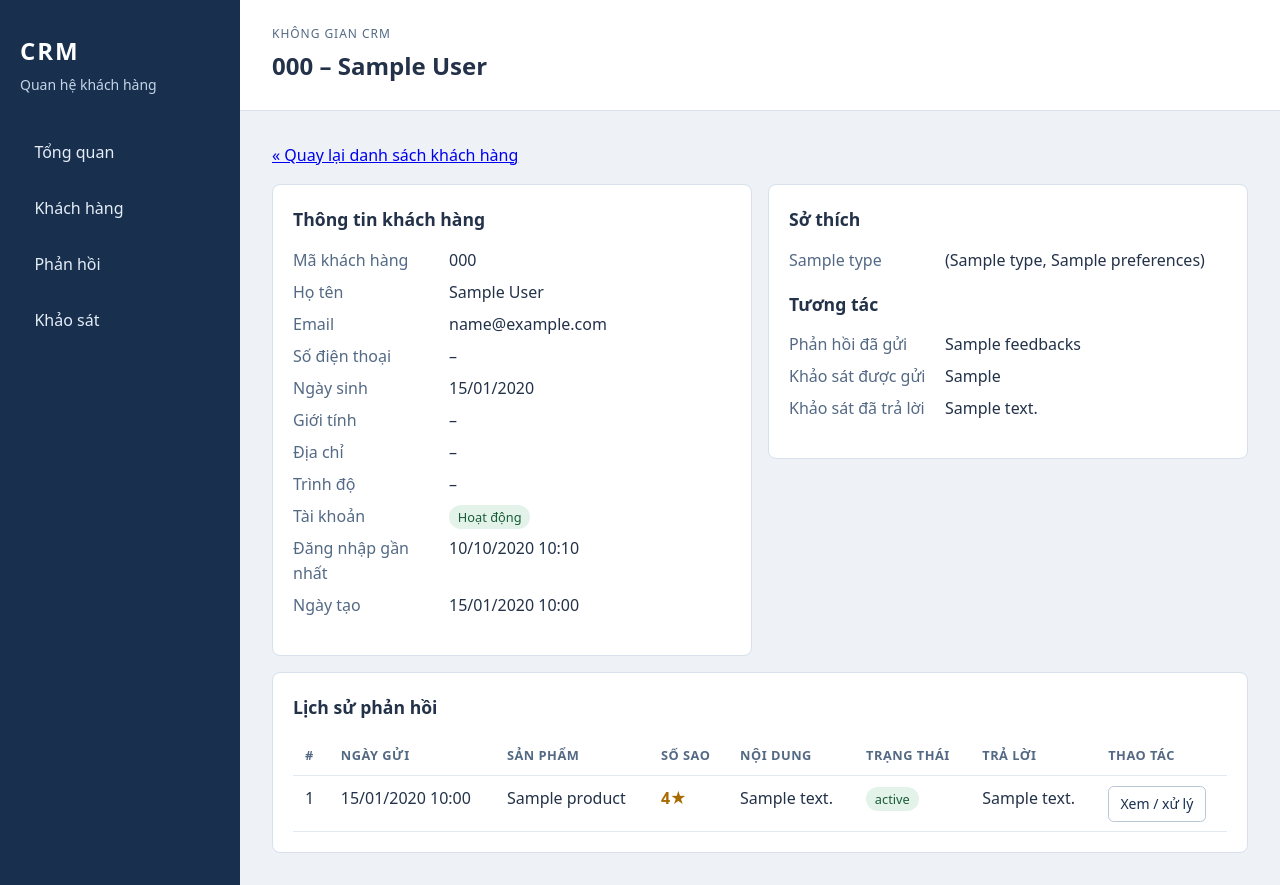
After one commit to KhimTran/crm_project, a Django app: template templates/customers/customer_detail.html in a window 1280 px wide. The commit adds this page. Run offline with Django 5.2, Linux system fonts and the light colour scheme; the template is opened without the code that fills it: most values are stand-ins (such as "Sample title", 1, 10 or a date in 2020).

Commit message:
feat(tv4): add customer detail page and read-only access for customer service
Co-Authored-By: Claude Opus 5.5 <noreply@anthropic.com>

```diff
--- a/apps/customers/urls.py
+++ b/apps/customers/urls.py
@@ -6,6 +6,7 @@ app_name = "customers"
 urlpatterns = [
     path("", views.customer_list, name="list"),
     path("new/", views.customer_create, name="create"),
+    path("<int:customer_id>/", views.customer_detail, name="detail"),
     path("<int:customer_id>/lock/", views.customer_lock, name="lock"),
     path("<int:customer_id>/unlock/", views.customer_unlock, name="unlock"),
     path("<int:customer_id>/delete/", views.customer_delete, name="delete"),
--- a/static/css/crm_customers.css
+++ b/static/css/crm_customers.css
@@ -32,4 +32,6 @@
 .crm-filter { display: grid; grid-template-columns: repeat(auto-fit, minmax(11rem, 1fr)); gap: .75rem 1rem; align-items: end; margin-bottom: 1rem; }
 .crm-filter .crm-field select, .crm-filter .crm-field input { width: 100%; }
 .crm-btn-sm { padding: .35rem .7rem; font-size: .875rem; white-space: nowrap; }
+.crm-section { margin-top: 1rem; }
+.crm-section h2, .crm-card h2 { margin-top: 0; font-size: 1.1rem; }
 @media (max-width: 760px) { .crm-form-grid { grid-template-columns: minmax(0, 1fr); } }
--- /dev/null
+++ b/templates/customers/customer_detail.html
@@ -0,0 +1,97 @@
+{% extends "layouts/base_crm.html" %}
+{% load static %}
+{% block title %}{{ customer.customer_code }} – {{ customer.full_name }}{% endblock %}
+{% block page_title %}{{ customer.customer_code }} – {{ customer.full_name }}{% endblock %}
+{% block extra_css %}
+<link rel="stylesheet" href="{% static 'css/crm_customers.css' %}">
+<link rel="stylesheet" href="{% static 'css/crm_feedbacks.css' %}">
+{% endblock %}
+
+{% block content %}
+<div class="crm-toolbar">
+  <a href="{% url 'customers:list' %}">&laquo; Quay lại danh sách khách hàng</a>
+  {% if can_manage %}
+    <div class="crm-row-actions">
+      {% if customer.account.status == "ACTIVE" %}
+        <form method="post" action="{% url 'customers:lock' customer.customer_id %}">
+          {% csrf_token %}
+          <input type="hidden" name="from" value="detail">
+          <input type="text" name="reason" maxlength="255" placeholder="Lý do khóa" aria-label="Lý do khóa">
+          <button type="submit" class="crm-btn crm-btn-secondary">Khóa</button>
+        </form>
+      {% else %}
+        <form method="post" action="{% url 'customers:unlock' customer.customer_id %}">
+          {% csrf_token %}
+          <input type="hidden" name="from" value="detail">
+          <button type="submit" class="crm-btn crm-btn-secondary">Mở khóa</button>
+        </form>
+      {% endif %}
+      <a class="crm-btn crm-btn-danger" href="{% url 'customers:delete' customer.customer_id %}">Xóa</a>
+    </div>
+  {% endif %}
+</div>
+
+<div class="crm-feedback-grid">
+  <section class="crm-card" aria-labelledby="cus-info">
+    <h2 id="cus-info">Thông tin khách hàng</h2>
+    <dl class="crm-dl">
+      <dt>Mã khách hàng</dt><dd>{{ customer.customer_code }}</dd>
+      <dt>Họ tên</dt><dd>{{ customer.full_name }}</dd>
+      <dt>Email</dt><dd>{{ customer.account.email }}</dd>
+      <dt>Số điện thoại</dt><dd>{{ customer.phone|default:"–" }}</dd>
+      <dt>Ngày sinh</dt><dd>{{ customer.date_of_birth|date:"d/m/Y"|default:"–" }}</dd>
+      <dt>Giới tính</dt><dd>{{ customer.gender_label|default:"–" }}</dd>
+      <dt>Địa chỉ</dt><dd>{{ customer.address|default:"–" }}</dd>
+      <dt>Trình độ</dt><dd>{{ customer.playing_level_label|default:"–" }}</dd>
+      <dt>Tài khoản</dt>
+      <dd>{% if customer.account.status == "ACTIVE" %}<span class="crm-badge">Hoạt động</span>{% else %}<span class="crm-badge locked">Đã khóa</span>{% endif %}</dd>
+      <dt>Đăng nhập gần nhất</dt><dd>{{ customer.account.last_login|date:"d/m/Y H:i"|default:"Chưa đăng nhập" }}</dd>
+      <dt>Ngày tạo</dt><dd>{{ customer.created_at|date:"d/m/Y H:i" }}</dd>
+    </dl>
+  </section>
+
+  <section class="crm-card" aria-labelledby="cus-pref">
+    <h2 id="cus-pref">Sở thích</h2>
+    {% if preferences %}
+      <dl class="crm-dl">
+        {% for type, values in preferences.items %}
+          <dt>{{ type }}</dt><dd>{{ values|join:", " }}</dd>
+        {% endfor %}
+      </dl>
+    {% else %}
+      <p>Khách hàng chưa khai báo sở thích.</p>
+    {% endif %}
+    <h2>Tương tác</h2>
+    <dl class="crm-dl">
+      <dt>Phản hồi đã gửi</dt><dd>{{ counts.feedbacks }}</dd>
+      <dt>Khảo sát được gửi</dt><dd>{{ counts.surveys_sent }}</dd>
+      <dt>Khảo sát đã trả lời</dt><dd>{{ counts.surveys_answered }}</dd>
+    </dl>
+  </section>
+</div>
+
+<section class="crm-card crm-section" aria-labelledby="cus-feedbacks">
+  <h2 id="cus-feedbacks">Lịch sử phản hồi</h2>
+  <table class="crm-table">
+    <thead>
+      <tr><th>#</th><th>Ngày gửi</th><th>Sản phẩm</th><th>Số sao</th><th>Nội dung</th><th>Trạng thái</th><th>Trả lời</th><th>Thao tác</th></tr>
+    </thead>
+    <tbody>
+      {% for f in feedbacks %}
+        <tr>
+          <td>{{ f.feedback_id }}</td>
+          <td>{{ f.created_at|date:"d/m/Y H:i" }}</td>
+          <td>{{ f.product.product_name }}</td>
+          <td><span class="crm-stars" aria-label="{{ f.rating }} sao">{{ f.rating }}★</span></td>
+          <td>{{ f.content|truncatechars:80 }}</td>
+          <td><span class="crm-badge fb-{{ f.status|lower }}">{{ f.status_label }}</span></td>
+          <td>{{ f.manager_note|default:"–"|truncatechars:60 }}</td>
+          <td><a class="crm-btn crm-btn-secondary crm-btn-sm" href="{% url 'crm_feedbacks:detail' f.feedback_id %}">Xem / xử lý</a></td>
+        </tr>
+      {% empty %}
+        <tr><td colspan="8">Khách hàng chưa gửi phản hồi nào.</td></tr>
+      {% endfor %}
+    </tbody>
+  </table>
+</section>
+{% endblock %}
--- a/templates/feedback/feedback_detail.html
+++ b/templates/feedback/feedback_detail.html
@@ -15,7 +15,8 @@
     <h2 id="fb-info">Nội dung phản hồi</h2>
     <dl class="crm-dl">
       <dt>Khách hàng</dt>
-      <dd>{{ feedback.customer.customer_code }} – {{ feedback.customer.full_name }}{% if feedback.customer.status == "DELETED" %} <span class="crm-badge locked">Đã xóa</span>{% endif %}</dd>
+      <dd>{% if feedback.customer.status == "DELETED" %}{{ feedback.customer.customer_code }} – {{ feedback.customer.full_name }} <span class="crm-badge locked">Đã xóa</span>
+        {% else %}<a href="{% url 'customers:detail' feedback.customer.customer_id %}">{{ feedback.customer.customer_code }} – {{ feedback.customer.full_name }}</a>{% endif %}</dd>
       <dt>Email / SĐT</dt><dd>{{ feedback.customer.account.email }} · {{ feedback.customer.phone|default:"–" }}</dd>
       <dt>Sản phẩm</dt><dd>{{ feedback.product.product_name }}</dd>
       <dt>Số sao</dt><dd><span class="crm-stars" aria-label="{{ feedback.rating }} sao">{{ feedback.rating }}★</span></dd>
```
Also changed, not shown: apps/customers/tests/test_customer_detail.py (added, +68 -0 lines), apps/customers/views.py (+39 -5 lines), roadmap.md (+1 -1 lines), templates/customers/customer_list.html (+5 -2 lines).
